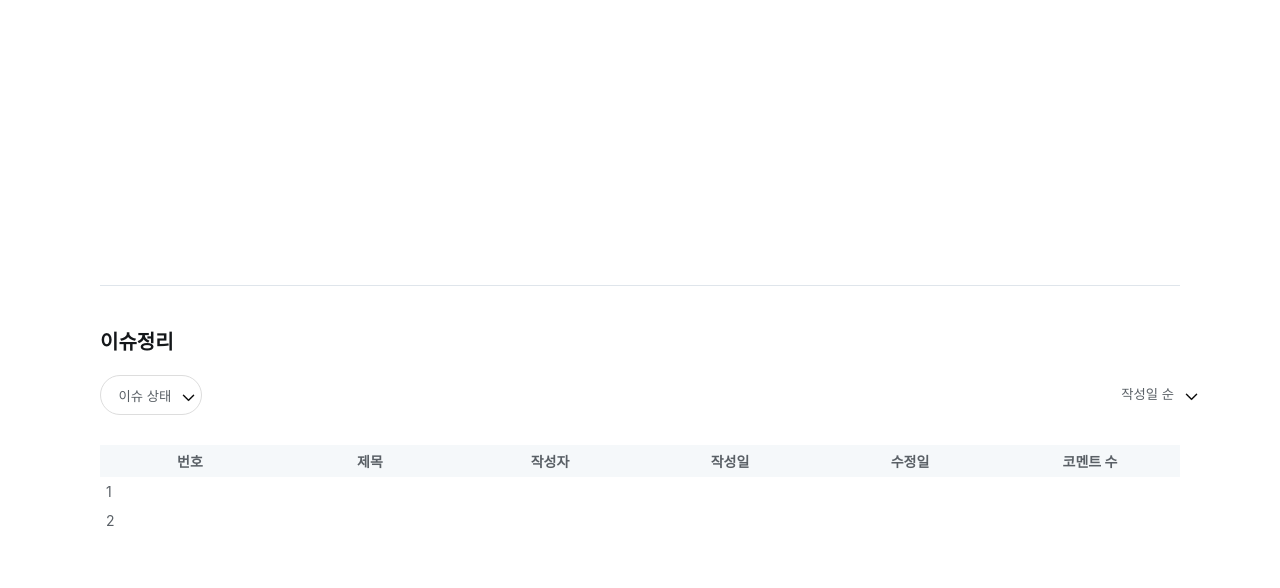
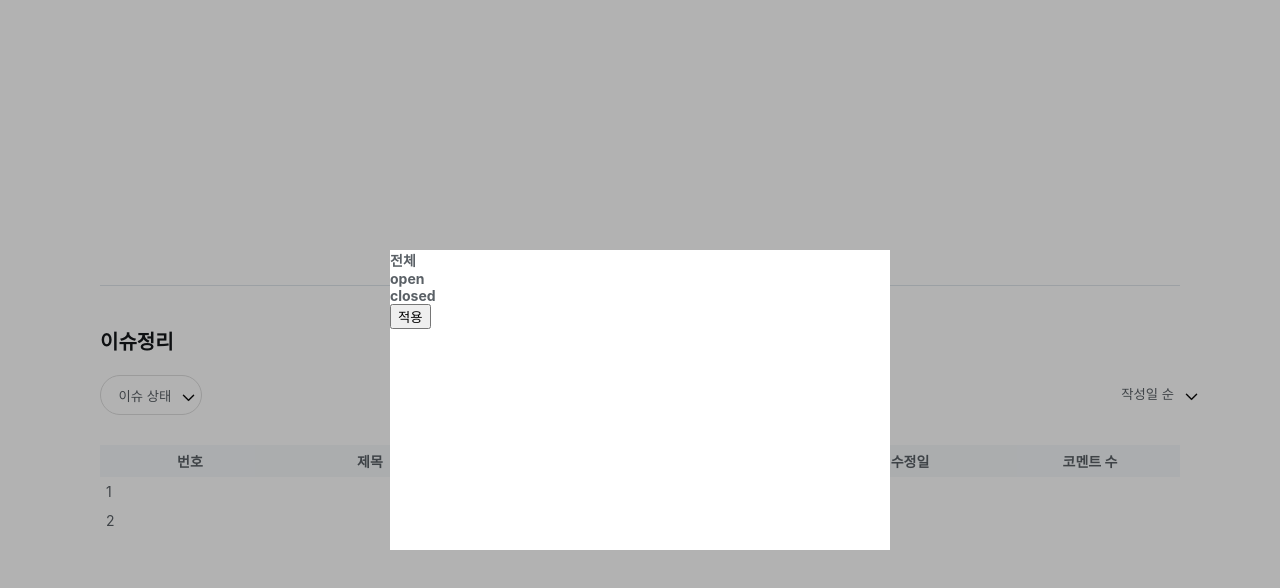
Before and after one commit to kimhaneui/Spacewalk, a React (Create React App) app in the folder my-react-app/: page /home in a window 1280 px wide. Both pictures are taken after a click on the button "이슈 상태". Shown: the top 588 px of the page. Built offline with nearby package versions, Linux system fonts and the light colour scheme.

Commit message:
Feat: FilterModal add

```diff
--- a/my-react-app/src/App.css
+++ b/my-react-app/src/App.css
@@ -59,6 +59,7 @@ thead tr {
   background: none;
   color: #5A6066;
   border: none;
+  cursor: pointer;
 }
 
 .border-btn {
--- a/my-react-app/src/Home.tsx
+++ b/my-react-app/src/Home.tsx
@@ -2,10 +2,12 @@ import React, { useEffect, useState } from 'react';
 import { getGitHubIssues } from './api';
 
 import blackArrowIcon from './image/black-arrow.png';
+import SortModal from './modal/SortModal';
+import FilterModal from './modal/FilterModal';
 
 const Home: React.FC = () => {
   // const [tableData, setTableData] = useState<any[]>([]); ;
-  const [isModalOpen, setIsModalOpen] = useState(false);
+  const [sortModalOpen, setSortModalOpen] = useState(false);
   const [filterModalOpen, setFilterModalOpen] = useState(false);
   const [issueStatus, setIssueStatus] = useState('이슈 상태');
   const [sortStatus, setSortStatus] = useState('작성일 순');
@@ -14,8 +16,14 @@ const Home: React.FC = () => {
   const openFilterModal = () => {
     setFilterModalOpen(true);
   };
-  const openModal = () => {
-    setIsModalOpen(true);
+  const openSortModal = () => {
+    setSortModalOpen(true);
+  };
+  const closeFilterModal = (id: any) => {
+    setFilterModalOpen(false)
+  };
+  const closeSortModal = (id: any) => {
+    setSortModalOpen(false)
   };
   useEffect(() => {
     async function fetchData() {
@@ -38,19 +46,17 @@ const Home: React.FC = () => {
             <button
               id='issueStatusButton'
               className='border-btn'
-              onClick={openModal}
+              onClick={openFilterModal}
             >
               {issueStatus}
-              <img
-                className='arrow'
-                src={blackArrowIcon}
-                alt='Icon'
-              />
+              <img className='arrow' src={blackArrowIcon} alt='Icon' />
             </button>
-            <button className='date-btn' onClick={openFilterModal}>
+            <button className='date-btn' onClick={openSortModal}>
               {sortStatus}
               <img className='arrow' src={blackArrowIcon} alt='Icon' />
             </button>
+            <SortModal isOpen={sortModalOpen} onClose={closeSortModal} />
+            <FilterModal isOpen={filterModalOpen} onClose={closeFilterModal} />
           </div>
         </div>
         <table>
--- /dev/null
+++ b/my-react-app/src/modal/FilterModal.tsx
@@ -0,0 +1,34 @@
+// Modal.tsx
+import React, { useState } from 'react';
+import './Modal.css';
+
+interface ModalProps {
+  isOpen: boolean;
+  onClose: (id: any) => void;
+}
+
+const Modal: React.FC<ModalProps> = ({ isOpen, onClose }) => {
+  const [checkedButton, setCheckedButton] = useState(null);
+
+  const buttons = [
+    { id: 1, text: '전체' },
+    { id: 2, text: 'open' },
+    { id: 3, text: 'closed' },
+  ];
+  const buttonClick = () => {
+    console.log(checkedButton, 'checkedButton');
+    onClose(checkedButton);
+  };
+  return (
+    <div className={`modal ${isOpen ? 'open' : ''}`} onClick={onClose}>
+      <div className='modal-content'>
+        {buttons.map((button) => (
+          <div key={button.text}>{button.text}</div>
+        ))}
+        <button onClick={() => buttonClick()}>적용</button>
+      </div>
+    </div>
+  );
+};
+
+export default Modal;
--- /dev/null
+++ b/my-react-app/src/modal/Modal.css
@@ -0,0 +1,25 @@
+.modal {
+  position: fixed;
+  top: 0;
+  left: 0;
+  width: 100%;
+  height: 100%;
+  background: #0000004D;
+  z-index: 1;
+  display: flex;
+  justify-content: center;
+  align-items: center;
+  visibility: hidden;
+  opacity: 0;
+  transition: visibility 0s, opacity 0.3s ease;
+}
+
+.modal.open {
+  visibility: visible;
+  opacity: 1;
+}
+.modal-content{
+  width: 500px;
+  height: 300px;
+  background-color: white;
+}
--- /dev/null
+++ b/my-react-app/src/modal/SortModal.tsx
@@ -0,0 +1,16 @@
+// Modal.tsx
+import React from 'react';
+import './Modal.css';
+
+interface FilterModalProps {
+  isOpen: boolean;
+  onClose: (id: any) => void;
+}
+
+const FilterModal: React.FC<FilterModalProps> = ({ isOpen, onClose }) => {
+  return (
+    <div className={`modal ${isOpen ? 'open' : ''}`} onClick={onClose}>?????</div>
+  );
+};
+
+export default FilterModal;
```
